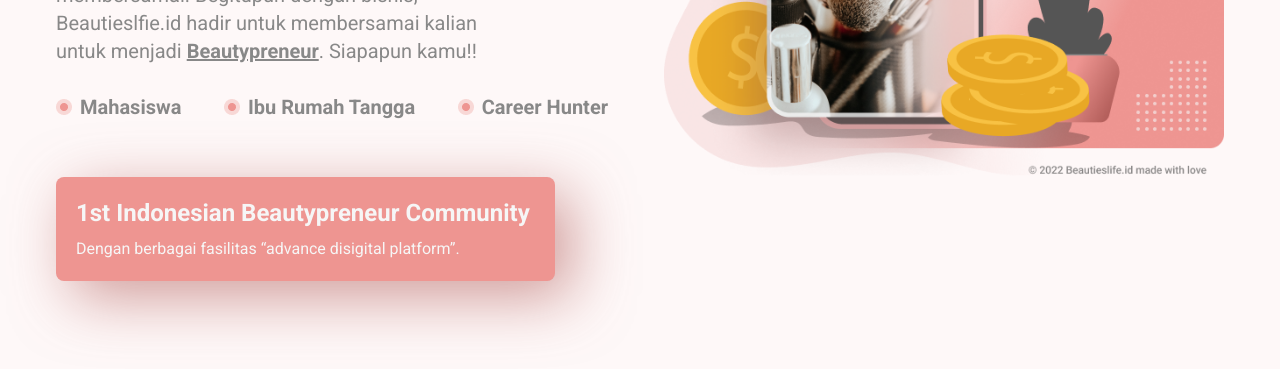
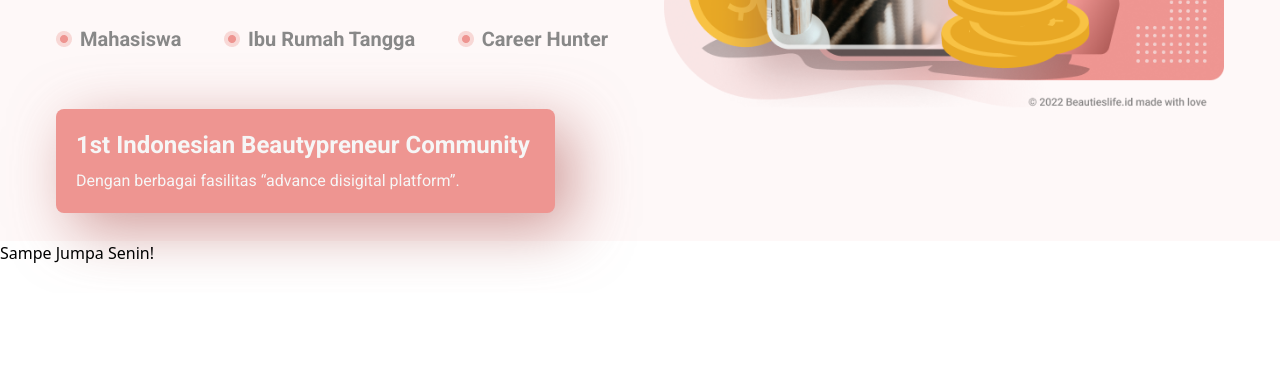
Before and after one commit to Azizsige/tw-beautiesid-clone, a website: page index.html in a window 1280 px wide. Shown: the part 507-876 px from the top of the page. After the commit the page ends 800 px from the top, so only its background shows below. Drawn offline with Linux system fonts and the light colour scheme.

Commit message:
testing responsive section 1 part 5

```diff
--- a/index.html
+++ b/index.html
@@ -88,7 +88,7 @@
     <main>
       <section class="wrapper-tagline bg-[#FEF8F8]">
         <section
-          class="container-tagline flex py-16 px-4 md:px-8 lg:justify-between lg:px-14 lg:py-24"
+          class="container-tagline flex py-16 px-4 md:px-8 lg:justify-between lg:px-14 lg:py-7"
         >
           <section class="tagline__article font-primary">
             <header
@@ -100,7 +100,7 @@
               </h1>
               <img
                 id="changed"
-                class="relative -top-10 right-5 z-20 h-20 md:static md:mb-7 md:h-12 lg:ml-1.5 lg:w-36"
+                class="target relative -top-10 right-5 z-20 h-20 md:static md:mb-7 md:h-12 lg:ml-1.5 lg:w-36"
                 src="./assets/pixel-pc.png"
                 alt=""
                 srcset=""
@@ -160,7 +160,7 @@
               </h4>
             </section>
           </section>
-          <section class="tagline__img">
+          <section id="blured" class="tagline__img blur-lg">
             <img
               class="hidden lg:block lg:w-[116rem] xl:w-[150rem] 2xl:w-[91rem]"
               src="./assets/jumbotron.png"
@@ -170,6 +170,9 @@
           </section>
         </section>
       </section>
+      <section>
+        <h1>Sampe Jumpa Senin!</h1>
+      </section>
     </main>
     <script src="./dist/js/app.js"></script>
   </body>
--- a/tailwind.config.js
+++ b/tailwind.config.js
@@ -1,5 +1,5 @@
 module.exports = {
-  content: ["./dist/js/*.js", "./dist/css/*.css", "./*.html"],
+  content: ["./dist/js/*.js", "./dist/css/*.css", "./*.html", "./assets/*.png"],
   theme: {
     extend: {
       fontFamily: {
```
Also changed, not shown: dist/css/output.css, dist/js/app.js.
